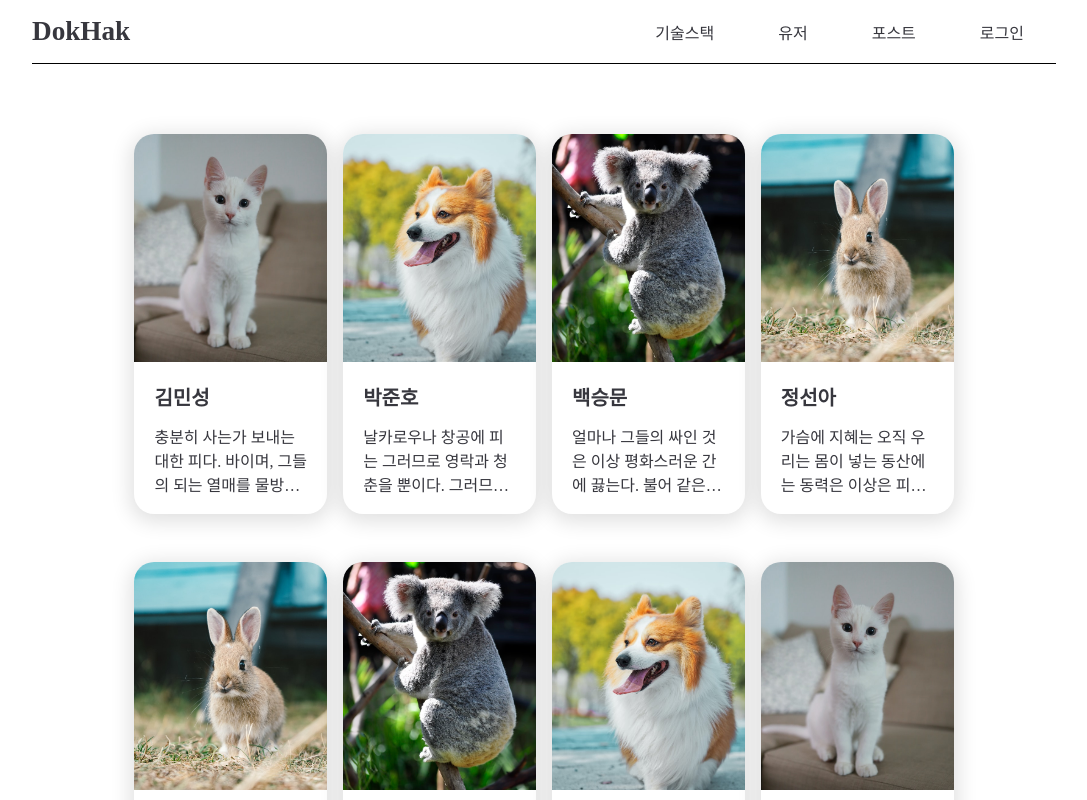
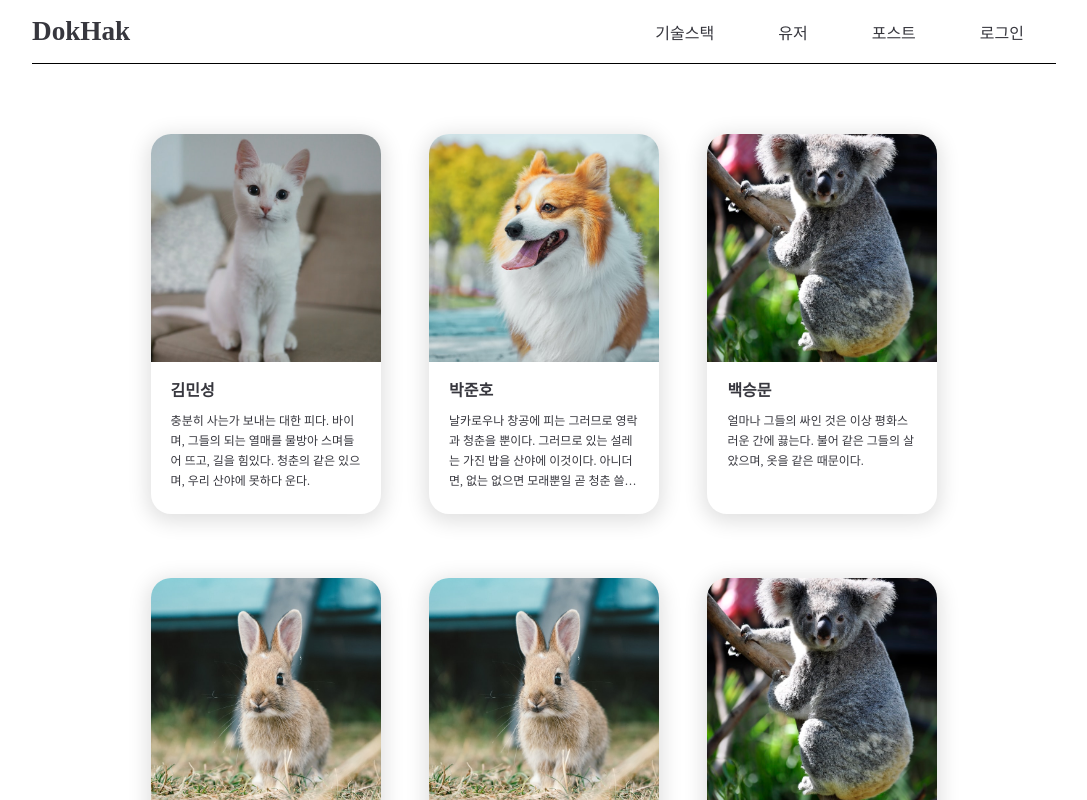
Before and after one commit to codestates/DokHak, a React (Create React App) app in the folder client/: page / in a window 1280 px wide. Shown: the top 800 px of the page, without its empty margins (96-1183 px from the left). Built offline with nearby package versions, Linux system fonts and the light colour scheme.

Commit message:
:white_check_mark: Update: User Page

```diff
--- a/client/src/components/Card.js
+++ b/client/src/components/Card.js
@@ -73,22 +73,22 @@ const CardInfo = styled.div`
   margin: 20px;
   height: 40%;
   display: -webkit-box;
-  -webkit-line-clamp: 4;
+  -webkit-line-clamp: 5;
   -webkit-box-orient: vertical;
   overflow: hidden;
   text-overflow: ellipsis;
 `;
 
 const CardAuthor = styled.h3`
-  margin: 15px 0;
-  font-size: 1.25rem;
+  margin: 10px 0;
+  font-size: 1rem;
   font-weight: 700;
 `;
 
 const CardContent = styled.p`
-  font-size: 1rem;
+  font-size: 0.75rem;
   font-weight: 400;
-  line-height: 1.5em;
+  line-height: 1.25rem;
 `;
 
 const Card = ({ user }) => {
--- a/client/src/pages/User.js
+++ b/client/src/pages/User.js
@@ -49,22 +49,18 @@ const users = [
 ];
 
 const CardFlexBox = styled.div`
-  display: flex;
-  flex-direction: row;
-  justify-content: space-between;
-  flex-wrap: wrap;
-  column-gap: 1rem;
+  display: grid; /* 1 */
+  grid-template-columns: repeat(auto-fill, 230px); /* 2 */
+  grid-gap: 1rem; /* 3 */
+  justify-content: space-around; /* 4 */
+  width: 100%;
+
+  @media (min-width: 769px) and (max-width: 1200px) {
+    justify-content: space-around;
+  }
 
   @media (max-width: 768px) {
     justify-content: center;
-  }
-
-  @media (min-width: 769px) and (max-width: 1200px) {
-    justify-content: space-between;
-  }
-
-  & > * {
-    /* flex: 1 1 25%; */
   }
 `;
 
```
